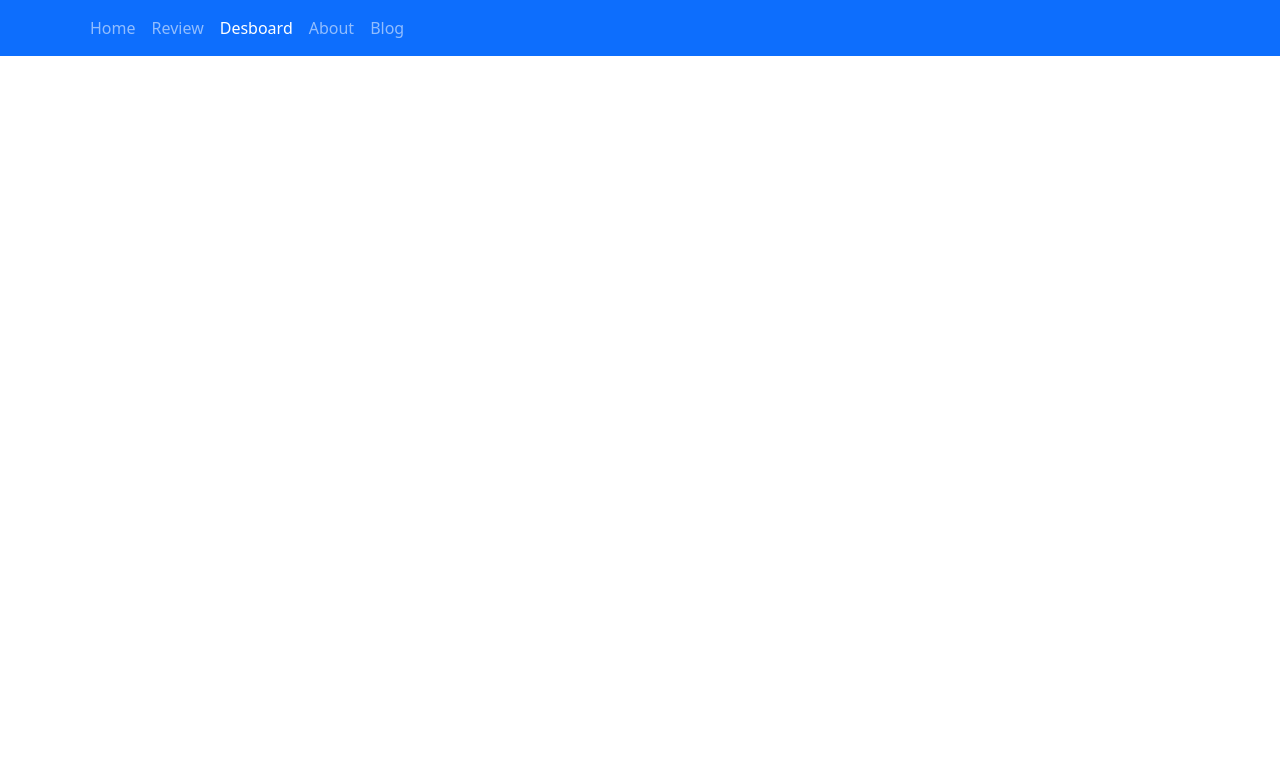
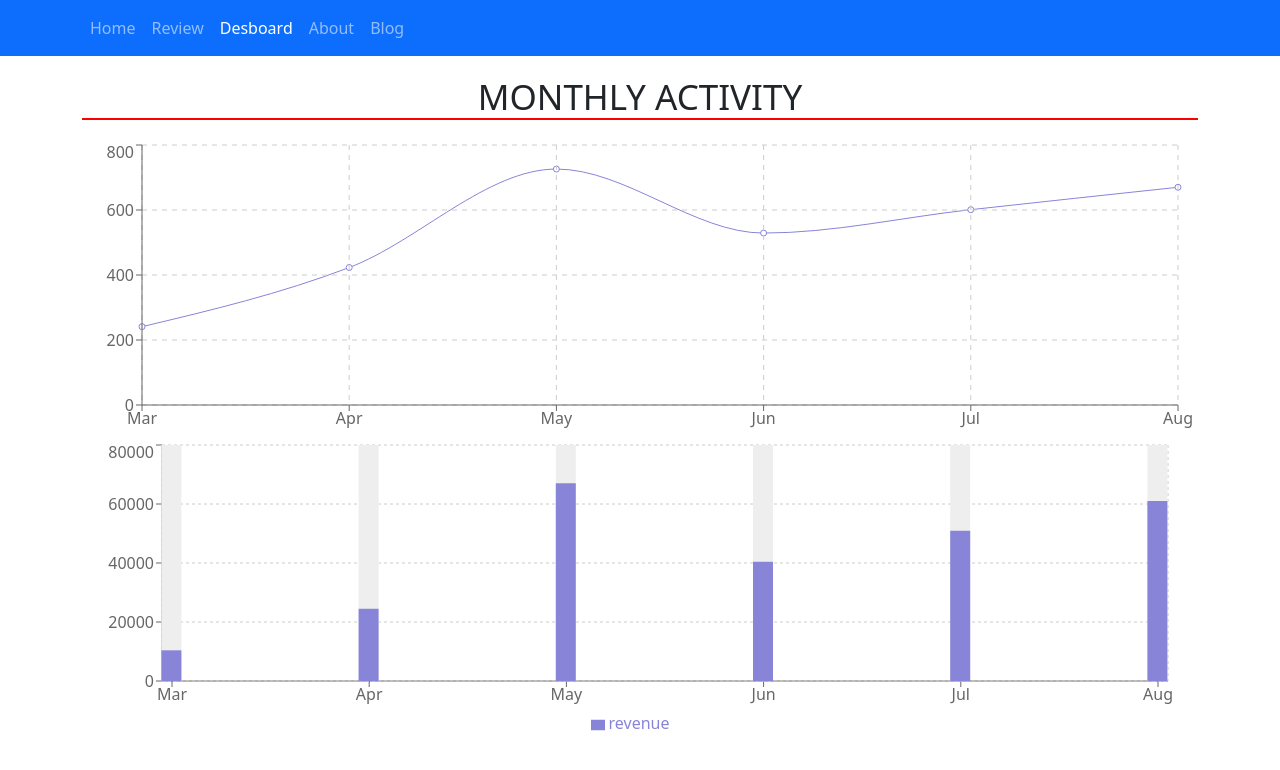
Before and after one commit to rana-arju/review-hunter, a React (Create React App) app: page /desboard in a window 1280 px wide. Shown: the top 770 px of the page. Built offline with nearby package versions, Linux system fonts and the light colour scheme.

Commit message:
Desboard page create 2 chart add

```diff
--- /dev/null
+++ b/src/Components/Chart/Chart.js
@@ -0,0 +1,14 @@
+import { useEffect, useState } from "react";
+
+ const Chart = () => {
+
+const [data, setData] = useState([]);
+useEffect(() => {
+    fetch("data.json")
+    .then(res => res.json())
+    .then(data => setData(data));
+},[])
+    return [data, setData];
+}
+
+export default Chart;
--- a/src/Components/Desboard/Desboard.js
+++ b/src/Components/Desboard/Desboard.js
@@ -1,10 +1,55 @@
-import React from 'react';
+import React, { useEffect, useState } from 'react';
+import { Container } from 'react-bootstrap';
+import { LineChart, Line, CartesianGrid, XAxis, YAxis, Tooltip, ResponsiveContainer, Legend, Bar, BarChart } from 'recharts';
+import Chart from '../Chart/Chart';
 
 const Desboard = () => {
+    const [data, setData] = Chart();
+
     return (
-        <div>
 
-        </div>
+    <Container>
+        <h2 className='title'>Monthly Activity</h2>
+
+        <div style={{ width: '100%', height: 300 }}>
+        <ResponsiveContainer>
+        <LineChart width={600} height={300} data={data} margin={{ top: 5, right: 20, bottom: 5, left: 0 }}>
+        <Line type="monotone" dataKey="sell" stroke="#8884d8" />
+        <CartesianGrid stroke="#ccc" strokeDasharray="5 5" />
+        <XAxis dataKey="month" interval={'preserveStartEnd'} />
+        <YAxis interval={'preserveStartEnd'} />
+        <Tooltip />
+    </LineChart>
+    </ResponsiveContainer>
+    </div>
+    <div style={{ width: '100%', height: 300 }}>
+     <ResponsiveContainer width="100%" height="100%">
+        <BarChart
+          width={500}
+          height={300}
+          data={data}
+          margin={{
+            top: 5,
+            right: 30,
+            left: 20,
+            bottom: 5,
+          }}
+          barSize={20}
+        >
+          <XAxis dataKey="month" scale="point" padding={{ left: 10, right: 10 }} />
+          <YAxis />
+          <Tooltip />
+          <Legend />
+          <CartesianGrid strokeDasharray="3 3" />
+          <Bar dataKey="revenue" fill="#8884d8" background={{ fill: '#eee' }} />
+        </BarChart>
+      </ResponsiveContainer>
+    </div>
+
+
+  </Container>
+
+
     );
 };
 
--- a/src/Components/Home/Home.js
+++ b/src/Components/Home/Home.js
@@ -22,6 +22,7 @@ const reviewItem = reviews.slice(0, 3);
                     <Card.Body>
                     <Card.Title>Name: {items.name}</Card.Title>
                     <Card.Text>
+                        <p>Buyer say: <strong>{items.review}</strong></p>
                         <p>E-mail: {items.email}</p>
                     </Card.Text>
                     </Card.Body>
--- a/src/Components/Review/Review.js
+++ b/src/Components/Review/Review.js
@@ -10,6 +10,7 @@ const Review = ({review}) => {
             <Card.Body>
             <Card.Title>Name: {review.name}</Card.Title>
             <Card.Text>
+                <p>Buyer say: <strong>{review.review}</strong></p>
                 <p>E-mail: {review.email}</p>
             </Card.Text>
             </Card.Body>
```
Also changed, not shown: public/reviewer.json (+8 -0 lines).
